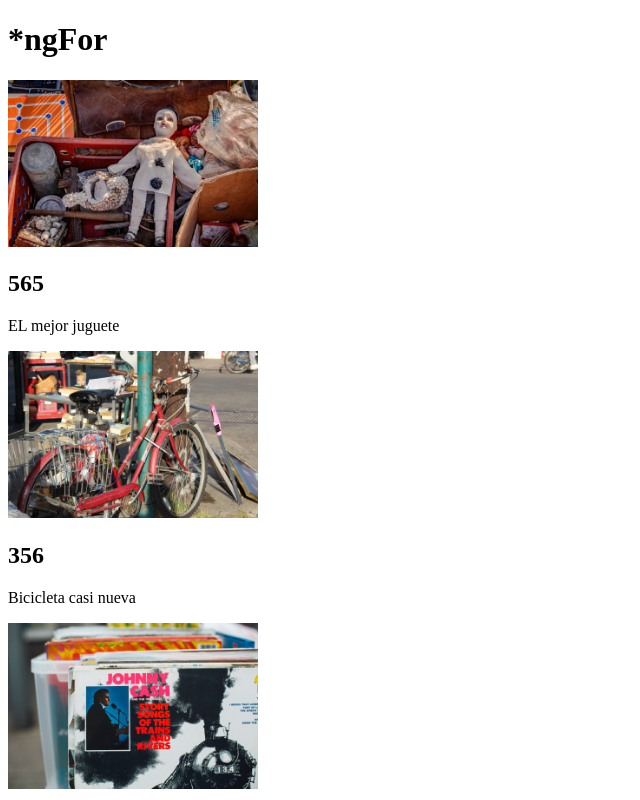
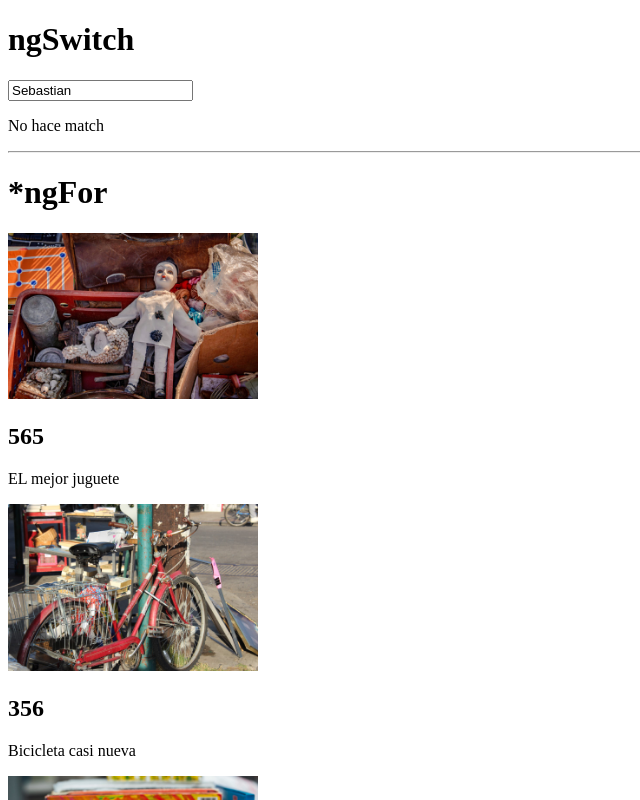
Before and after one commit to scarrilloh77/angular-fundamentals, an Angular app: page / in a window 1280 px wide. Shown: the top 800 px of the page, without its empty margins (0-640 px from the left). Built offline with nearby package versions, Linux system fonts and the light colour scheme.

Commit message:
*ngSwitch use

```diff
--- a/src/app/app.component.html
+++ b/src/app/app.component.html
@@ -1,3 +1,15 @@
+<h1>ngSwitch</h1>
+<input type="text" required [(ngModel)]="person.name" />
+<!-- <p *ngIf="person.name === 'Pedro'">La persona es Pedro</p>
+<p *ngIf="person.name === 'Maria'">La persona es Maria</p>
+<p *ngIf="person.name === 'Ricardo'">La persona es Ricardo</p> -->
+<div [ngSwitch]="person.name">
+  <p *ngSwitchCase="'Pedro'">La persona es Pedro</p>
+  <p *ngSwitchCase="'Maria'">La persona es Maria</p>
+  <p *ngSwitchCase="'Ricardo'">La persona es Ricardo</p>
+  <p *ngSwitchDefault>No hace match</p>
+</div>
+<hr />
 <h1>*ngFor</h1>
 <div>
   <div *ngFor="let product of products">
```
